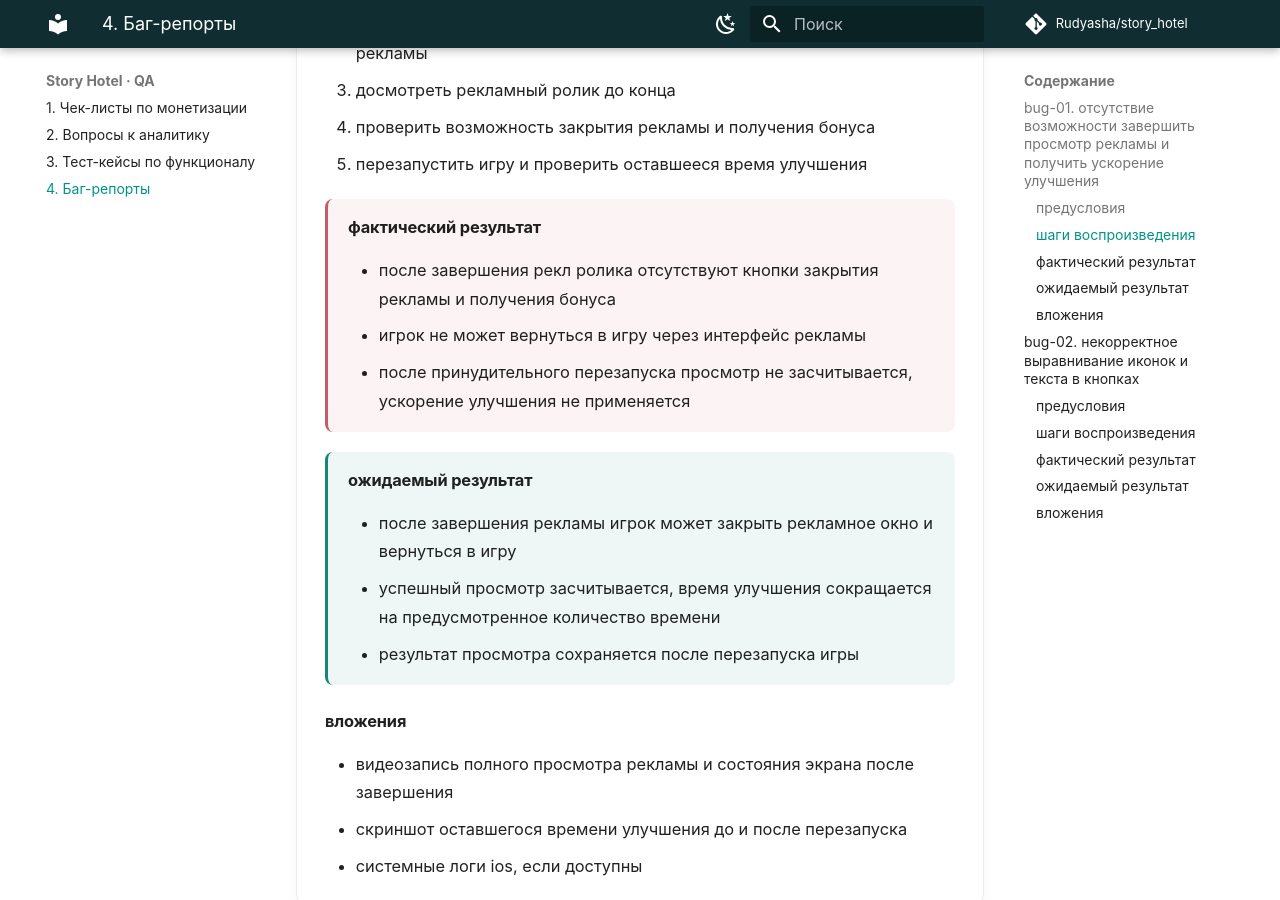
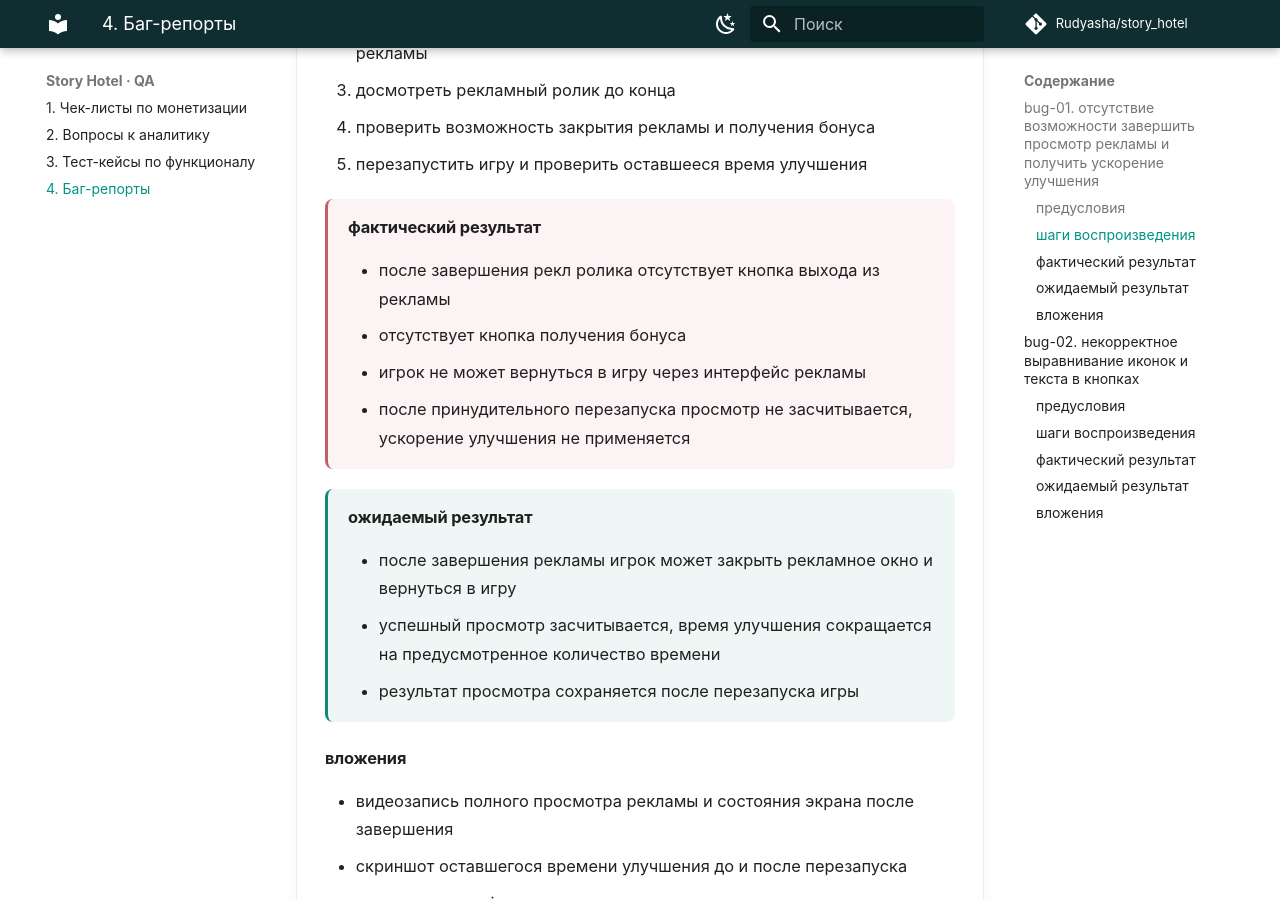
Before and after one commit to Rudyasha/story_hotel, an MkDocs documentation site: the page built from docs/bug-reports.md, in a window 1280 px wide and 900 px high, scrolled down 777 px. Built offline with MkDocs 1.6.1 and Material for MkDocs 9.7.7, drawn with Linux system fonts in a browser that asks for light colours; comment, search, counter and statistics services are not loaded.

Commit message:
docs: explicitly note missing ad exit button

```diff
--- a/docs/bug-reports.md
+++ b/docs/bug-reports.md
@@ -30,7 +30,8 @@
 
 ### фактический результат
 
-- после завершения рекл ролика отсутствуют кнопки закрытия рекламы и получения бонуса
+- после завершения рекл ролика отсутствует кнопка выхода из рекламы
+- отсутствует кнопка получения бонуса
 - игрок не может вернуться в игру через интерфейс рекламы
 - после принудительного перезапуска просмотр не засчитывается, ускорение улучшения не применяется
 
```
